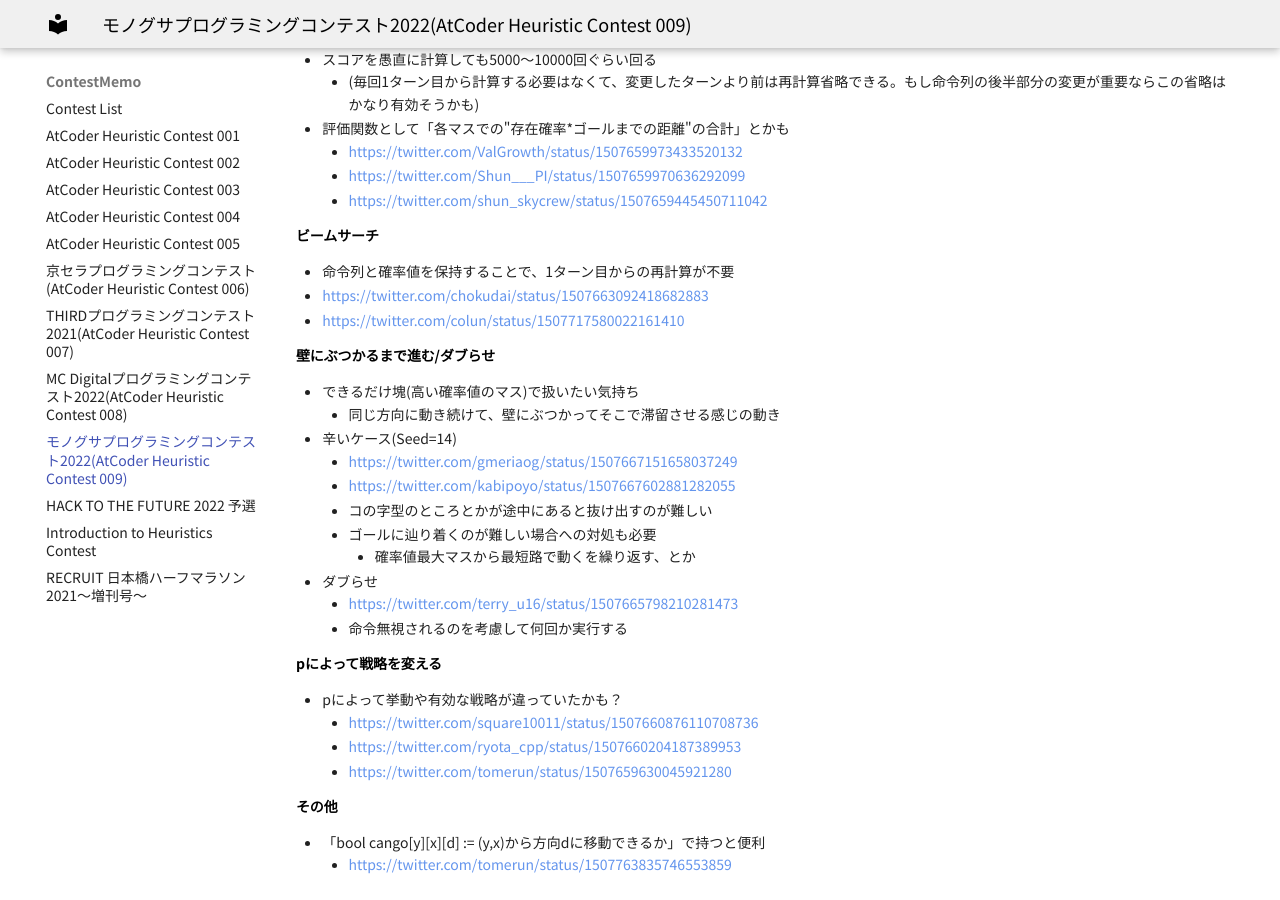
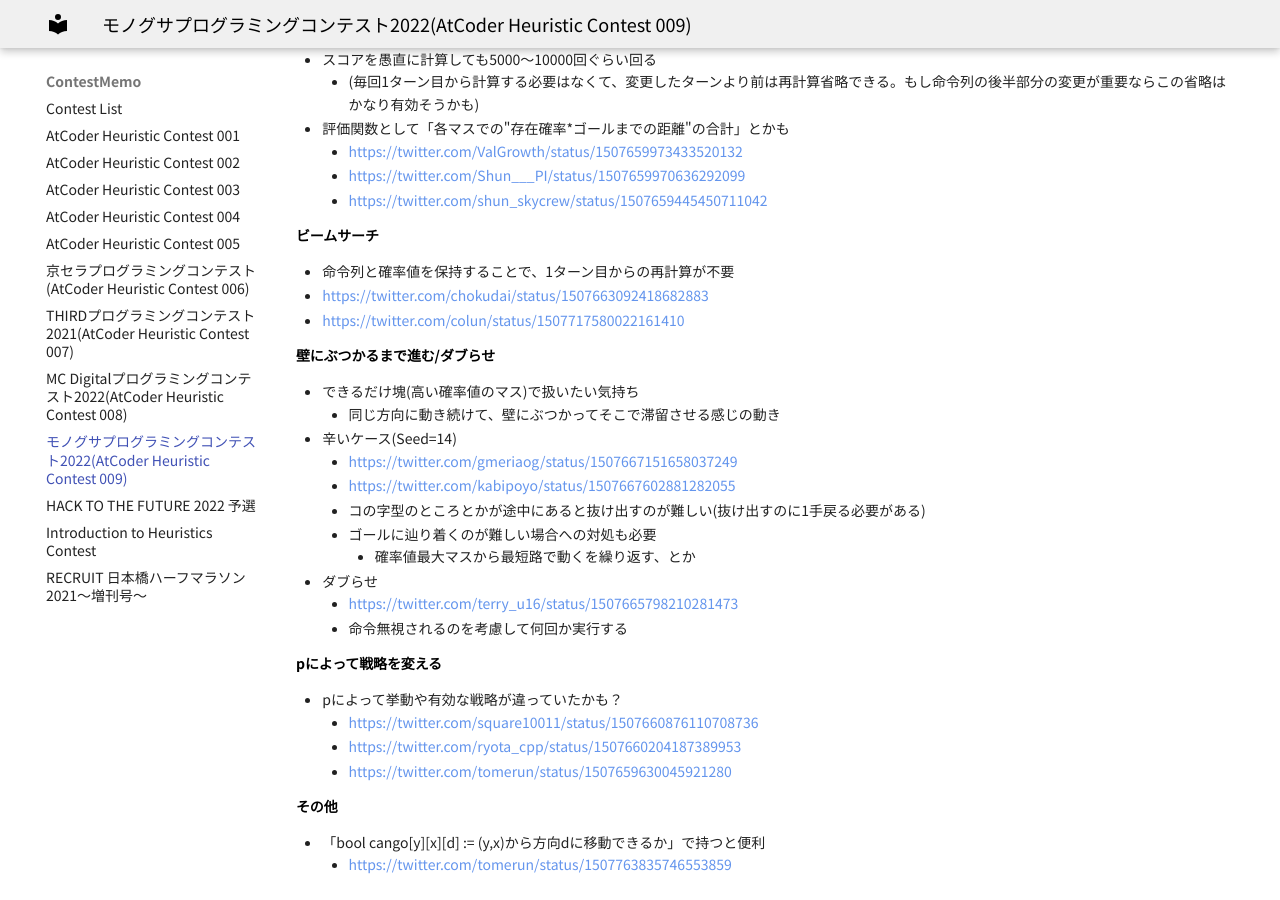
Before and after one commit to jetbead/AtCoderHeuristicContestMemo, an MkDocs documentation site: the page built from docs/ContestMemo/ahc009.md, in a window 1280 px wide and 900 px high, scrolled down 2523 px. Built offline with MkDocs 1.6.1 and Material for MkDocs 9.7.7, drawn with Linux system fonts in a browser that asks for light colours; some web fonts are replaced.

Commit message:
Update ahc009.md

```diff
--- a/docs/ContestMemo/ahc009.md
+++ b/docs/ContestMemo/ahc009.md
@@ -116,7 +116,7 @@
 - 辛いケース(Seed=14)
     - https://twitter.com/gmeriaog/status/1507667151658037249
     - https://twitter.com/kabipoyo/status/1507667602881282055
-    - コの字型のところとかが途中にあると抜け出すのが難しい
+    - コの字型のところとかが途中にあると抜け出すのが難しい(抜け出すのに1手戻る必要がある)
     - ゴールに辿り着くのが難しい場合への対処も必要
         - 確率値最大マスから最短路で動くを繰り返す、とか
 - ダブらせ
```
